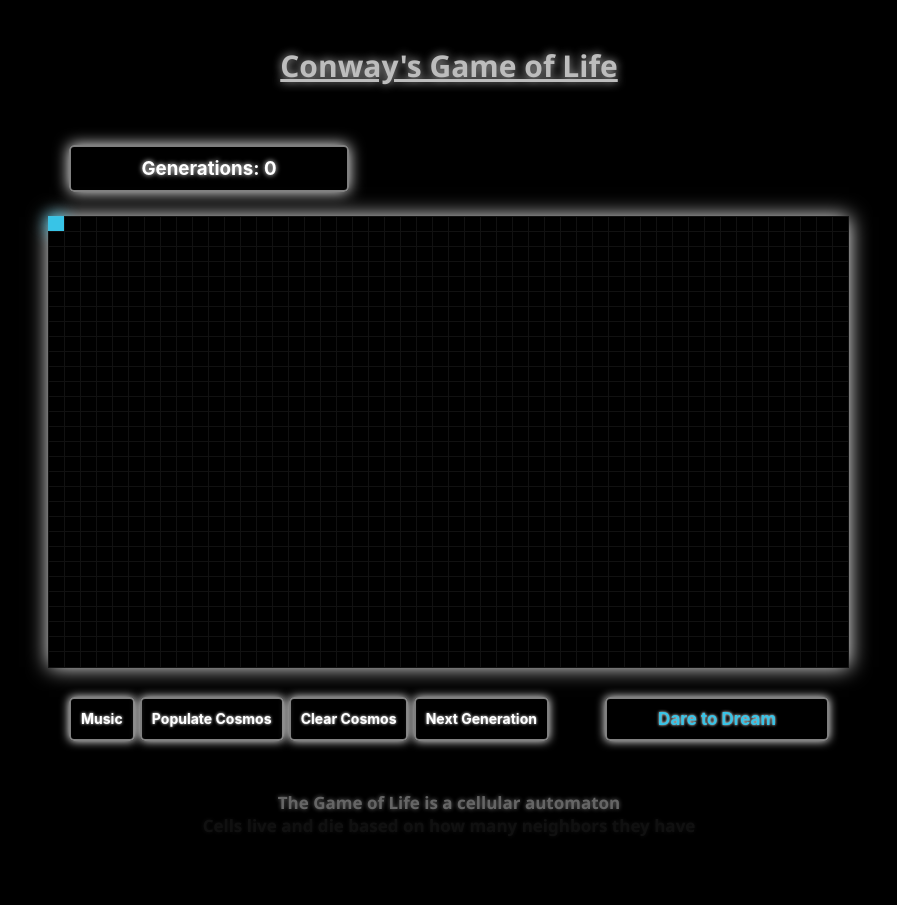
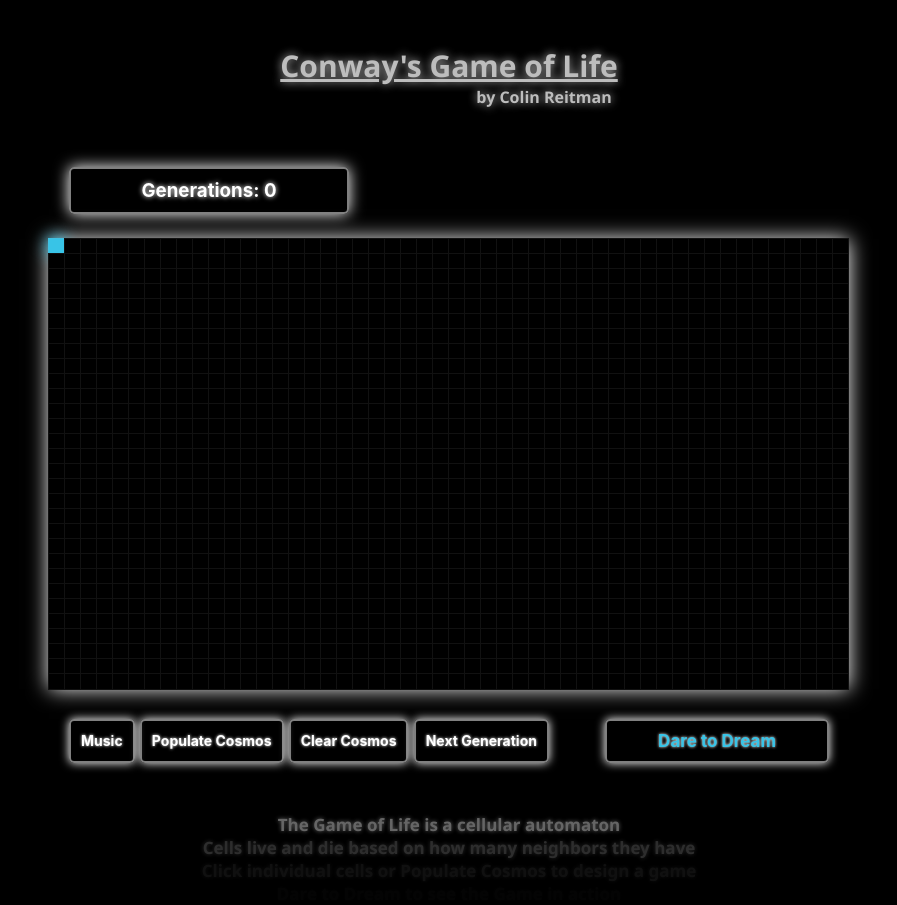
Before and after one commit to cjreitman/Game_of_Life, a React (Create React App) app: page / in a window 1280 px wide. Both pictures are taken after a click on the element 247 px from the left and 224 px from the top of the page. Shown: the whole page, without its empty margins (191-1088 px from the left). Before the commit the page ends 883 px from the top, so only its background shows below. Built offline with nearby package versions, Linux system fonts and the light colour scheme.

Commit message:
fixed timing

```diff
--- a/src/App.css
+++ b/src/App.css
@@ -31,6 +31,22 @@
 
 }
 
+.author {
+  margin-left: 190px;
+  margin-top: -20px;
+  text-align: center;
+  color: white;
+  font-family: "Segoe UI", "Roboto", "Oxygen", "Ubuntu", "Cantarell", "Fira Sans", "Droid Sans", "Helvetica Neue", sans-serif;
+  font-weight: bold;
+  font-size: 16px;
+  text-shadow: 0px 0px 10px white;
+  -webkit-animation: fadein 15s; /* Safari, Chrome and Opera > 12.1 */
+  -moz-animation: fadein 15s; /* Firefox < 16 */
+  -ms-animation: fadein 15s; /* Internet Explorer */
+  -o-animation: fadein 15s; /* Opera < 12.1 */
+  animation: fadein 15s;
+}
+
 .instructions {
   margin-top: 50px;
   font-size: 17px;
@@ -54,11 +70,11 @@
   font-family: "Segoe UI", "Roboto", "Oxygen", "Ubuntu", "Cantarell", "Fira Sans", "Droid Sans", "Helvetica Neue", sans-serif;
   font-weight: bold;
   text-shadow: 0px 0px 4px white;
-  -webkit-animation: fadeinslow 30s; /* Safari, Chrome and Opera > 12.1 */
-  -moz-animation: fadeinslow 30s; /* Firefox < 16 */
-  -ms-animation: fadeinslow 30s; /* Internet Explorer */
-  -o-animation: fadeinslow 30s; /* Opera < 12.1 */
-  animation: fadeinslow 30s;
+  -webkit-animation: fadeinslow 25s; /* Safari, Chrome and Opera > 12.1 */
+  -moz-animation: fadeinslow 25s; /* Firefox < 16 */
+  -ms-animation: fadeinslow 25s; /* Internet Explorer */
+  -o-animation: fadeinslow 25s; /* Opera < 12.1 */
+  animation: fadeinslow 25s;
 }
 
 .instructions2 {
@@ -69,11 +85,26 @@
   font-family: "Segoe UI", "Roboto", "Oxygen", "Ubuntu", "Cantarell", "Fira Sans", "Droid Sans", "Helvetica Neue", sans-serif;
   font-weight: bold;
   text-shadow: 0px 0px 4px white;
+  -webkit-animation: fadeinslow 30s; /* Safari, Chrome and Opera > 12.1 */
+  -moz-animation: fadeinslow 30s; /* Firefox < 16 */
+  -ms-animation: fadeinslow 30s; /* Internet Explorer */
+  -o-animation: fadeinslow 30s; /* Opera < 12.1 */
+  animation: fadeinslow 30s;
+}
+
+.instructions3 {
+  font-size: 17px;
+  text-align: center;
+  color: white;
+  color: white;
+  font-family: "Segoe UI", "Roboto", "Oxygen", "Ubuntu", "Cantarell", "Fira Sans", "Droid Sans", "Helvetica Neue", sans-serif;
+  font-weight: bold;
+  text-shadow: 0px 0px 4px white;
   -webkit-animation: fadeinslow 35s; /* Safari, Chrome and Opera > 12.1 */
-  -moz-animation: fadeinslow 40s; /* Firefox < 16 */
-  -ms-animation: fadeinslow 40s; /* Internet Explorer */
-  -o-animation: fadeinslow 40s; /* Opera < 12.1 */
-  animation: fadeinslow 40s;
+  -moz-animation: fadeinslow 35s; /* Firefox < 16 */
+  -ms-animation: fadeinslow 35s; /* Internet Explorer */
+  -o-animation: fadeinslow 35s; /* Opera < 12.1 */
+  animation: fadeinslow 35s;
 }
 
 /* these are the instructions for the app */
--- a/src/App.js
+++ b/src/App.js
@@ -6,13 +6,14 @@ function App() {
   return (
     <div>
       <h1 className="game-header">Conway's Game of Life</h1>
+      <p className="author">by Colin Reitman</p>
         <div className="app">
           <Cosmos/>
         </div>
       <p className="instructions" > The Game of Life is a cellular automaton </p>
       <p className="instructions1" > Cells live and die based on how many neighbors they have </p>
       <p className="instructions2" > Click individual cells or Populate Cosmos to design a game </p>
-      <p className="instructions2" > Dare to Dream to see the Game in action </p>
+      <p className="instructions3" > Dare to Dream to see the Game in action </p>
     </div>
   );
 }
```
